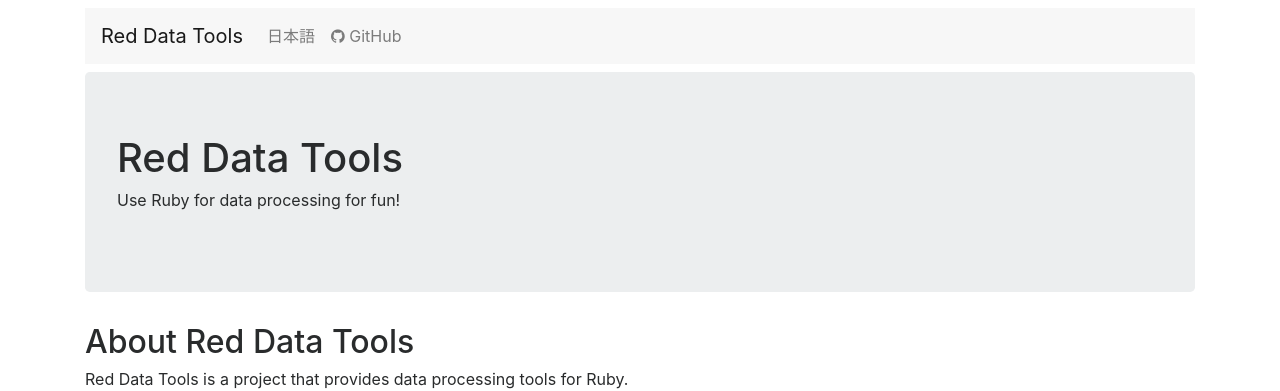
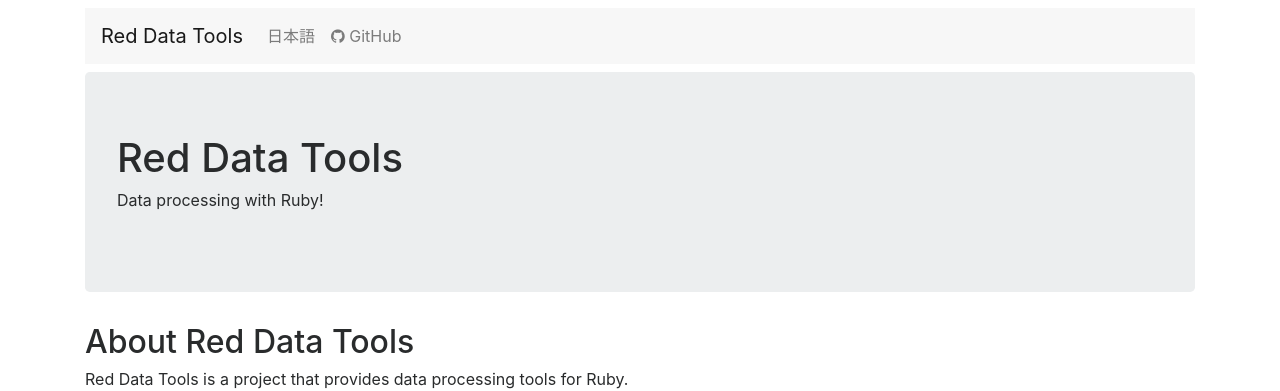
Before and after one commit to red-data-tools/red-data-tools.github.io, a Jekyll site: the page built from index.md, in a window 1280 px wide. Shown: the top 391 px of the page. Built offline with Jekyll 4.4.1, drawn with Linux system fonts in a browser that asks for light colours.

Commit message:
Simplify

```diff
--- a/_config.yml
+++ b/_config.yml
@@ -8,8 +8,8 @@ exclude:
   - "Gemfile"
   - "Gemfile.lock"
 description:
-  en: Use Ruby for data processing for fun!
-  ja: Rubyで楽しくデータ処理！
+  en: "Data processing with Ruby!"
+  ja: "Rubyでデータ処理！"
 
 kramdown:
   input: GFM
```
